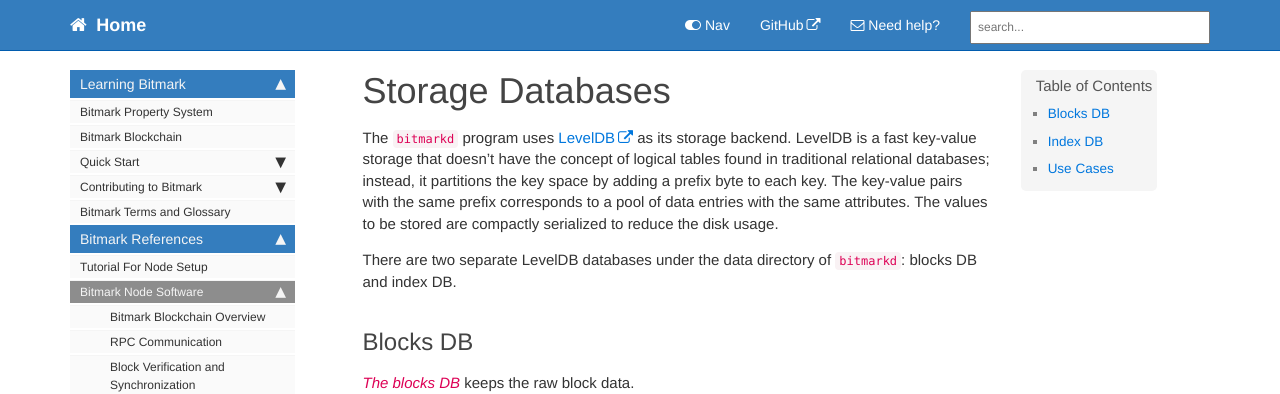
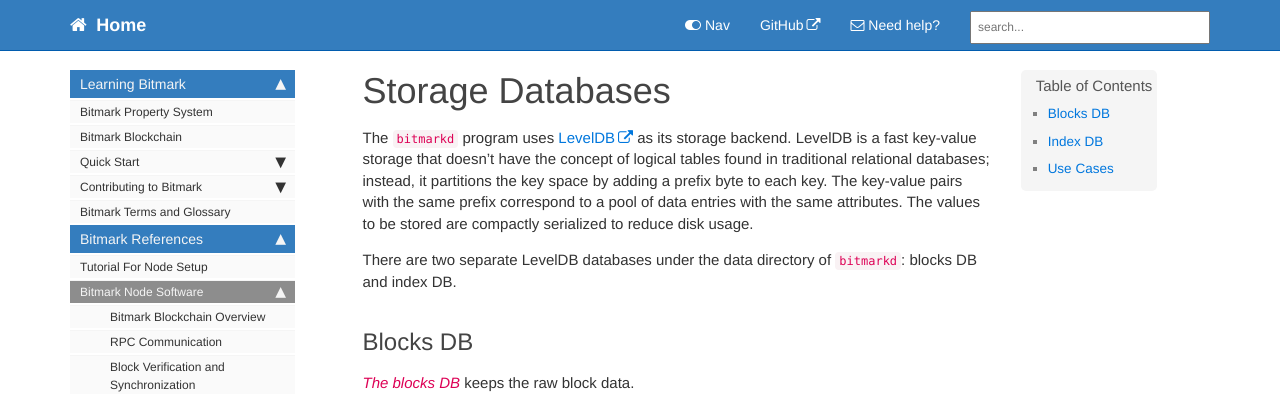
Before and after one commit to bitmark-inc/docs, a Jekyll site: the page built from pages/bitmark-references/bitmark-node-software/node-modules.md, in a window 1280 px wide and 900 px high. Shown: the top 394 px of the window. Built offline with Jekyll 4.4.1, drawn with Linux system fonts in a browser that asks for light colours; comment, search, counter and statistics services are not loaded.

Commit message:
Final edits

```diff
--- a/pages/bitmark-references/bitmark-node-software/node-modules.md
+++ b/pages/bitmark-references/bitmark-node-software/node-modules.md
@@ -9,7 +9,7 @@
 
 # Storage Databases
 
-The `bitmarkd` program uses [LevelDB](https://github.com/google/leveldb) as its storage backend. LevelDB is a fast key-value storage that doesn't have the concept of logical tables found in traditional relational databases; instead, it partitions the key space by adding a prefix byte to each key. The key-value pairs with the same prefix corresponds to a pool of data entries with the same attributes. The values to be stored are compactly serialized to reduce the disk usage.
+The `bitmarkd` program uses [LevelDB](https://github.com/google/leveldb) as its storage backend. LevelDB is a fast key-value storage that doesn't have the concept of logical tables found in traditional relational databases; instead, it partitions the key space by adding a prefix byte to each key. The key-value pairs with the same prefix correspond to a pool of data entries with the same attributes. The values to be stored are compactly serialized to reduce disk usage.
 
 There are two separate LevelDB databases under the data directory of `bitmarkd`: blocks DB and index DB.
 
```
